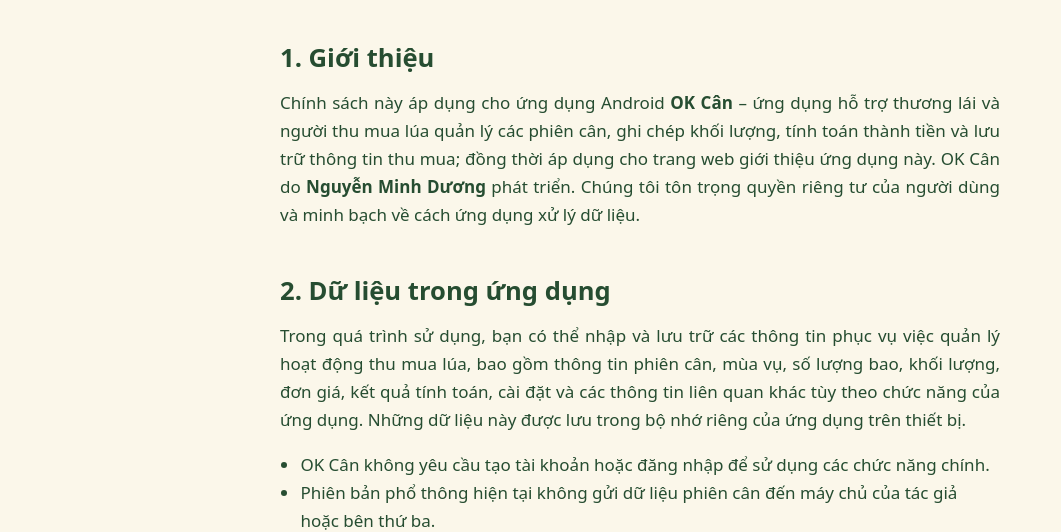
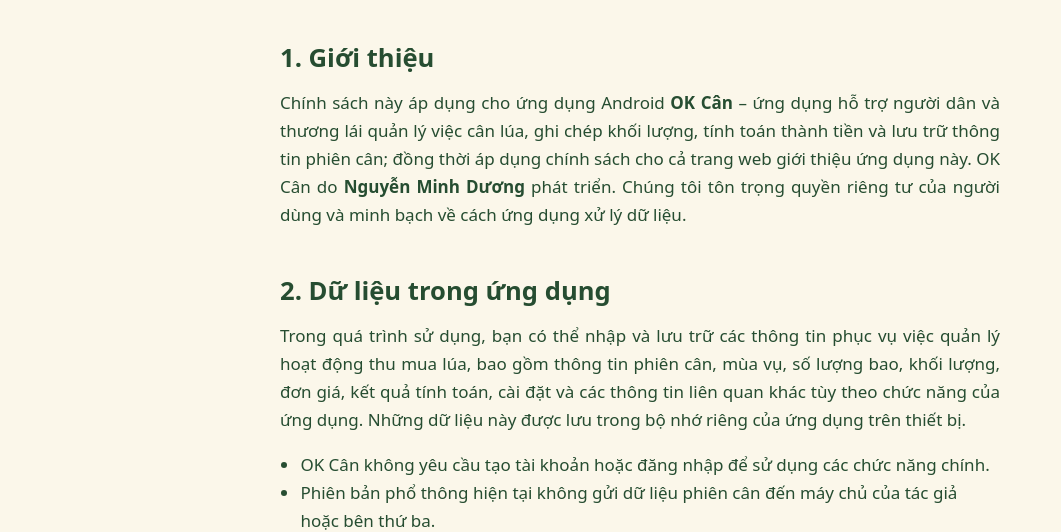
Before and after one commit to du0ngmn/du0ngmn.github.io, a plain HTML site: page ok-can/privacy/index.html in a window 1280 px wide. Shown: the part 274-806 px from the top of the page, without its empty margins (0-1061 px from the left). Drawn offline with Linux system fonts and the light colour scheme; a web font is replaced by a local one.

Commit message:
Update index.html

```diff
--- a/ok-can/privacy/index.html
+++ b/ok-can/privacy/index.html
@@ -24,9 +24,9 @@
   <h2>1. Giới thiệu</h2>
   <p>
     Chính sách này áp dụng cho ứng dụng Android <strong>OK Cân</strong> –
-    ứng dụng hỗ trợ thương lái và người thu mua lúa quản lý các phiên cân,
-    ghi chép khối lượng, tính toán thành tiền và lưu trữ thông tin thu mua;
-    đồng thời áp dụng cho trang web giới thiệu ứng dụng này.
+    ứng dụng hỗ trợ người dân và thương lái quản lý việc cân lúa,
+    ghi chép khối lượng, tính toán thành tiền và lưu trữ thông tin phiên cân;
+    đồng thời áp dụng chính sách cho cả trang web giới thiệu ứng dụng này.
     OK Cân do <strong>Nguyễn Minh Dương</strong> phát triển.
     Chúng tôi tôn trọng quyền riêng tư của người dùng và minh bạch về
     cách ứng dụng xử lý dữ liệu.
```
